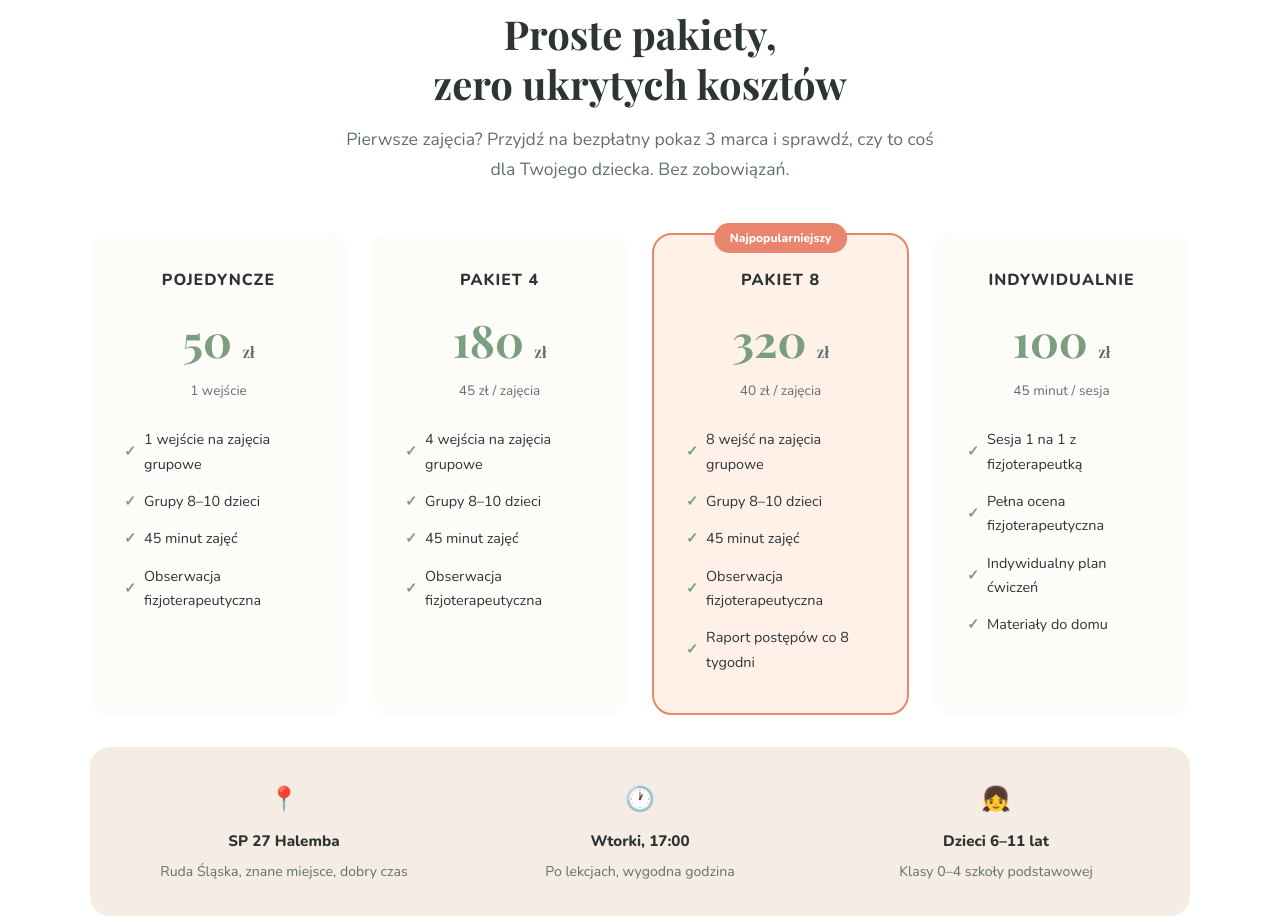
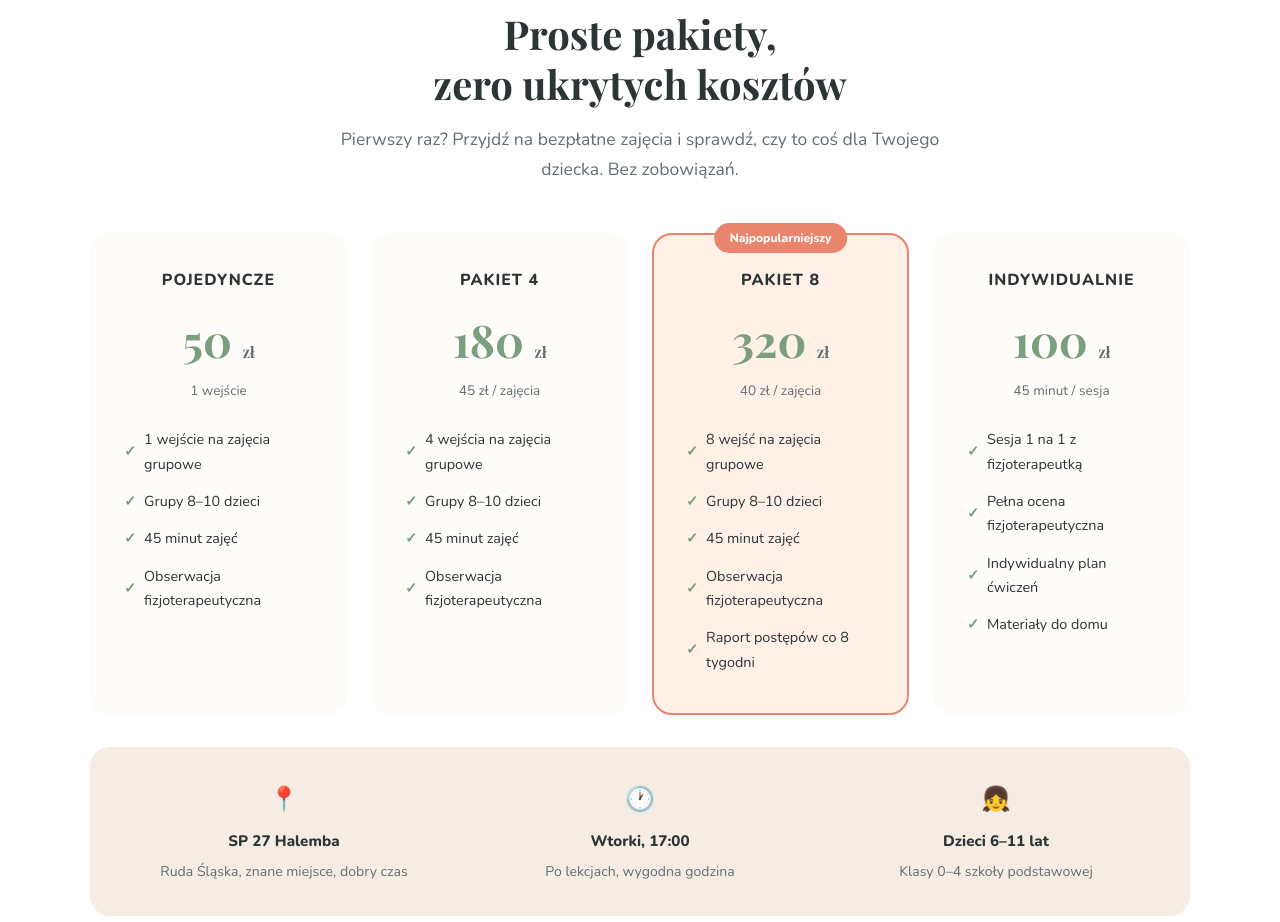
Before and after one commit to sentioflow/joga, a plain HTML site: page index.html in a window 1280 px wide. Shown: the part 3750-4672 px from the top of the page. Drawn offline with nearby package versions, Linux system fonts and the light colour scheme; a web font is replaced by a local one.

Commit message:
Update index.html

```diff
--- a/index.html
+++ b/index.html
@@ -1691,7 +1691,7 @@
             <div class="offer-header">
                 <div class="section-label reveal">Oferta</div>
                 <h2 class="section-title reveal">Proste pakiety,<br>zero ukrytych kosztów</h2>
-                <p class="section-subtitle reveal">Pierwsze zajęcia? Przyjdź na bezpłatny pokaz 3 marca i sprawdź, czy to coś dla Twojego dziecka. Bez zobowiązań.</p>
+                <p class="section-subtitle reveal">Pierwszy raz? Przyjdź na bezpłatne zajęcia i sprawdź, czy to coś dla Twojego dziecka. Bez zobowiązań.</p>
             </div>
             <div class="pricing-grid" style="grid-template-columns: repeat(4, 1fr);">
                 <div class="price-card reveal">
```
